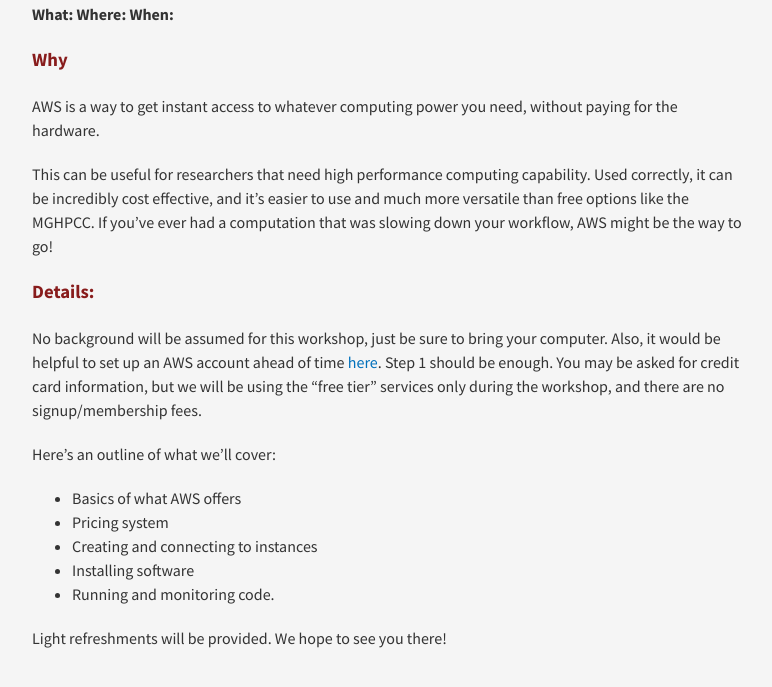
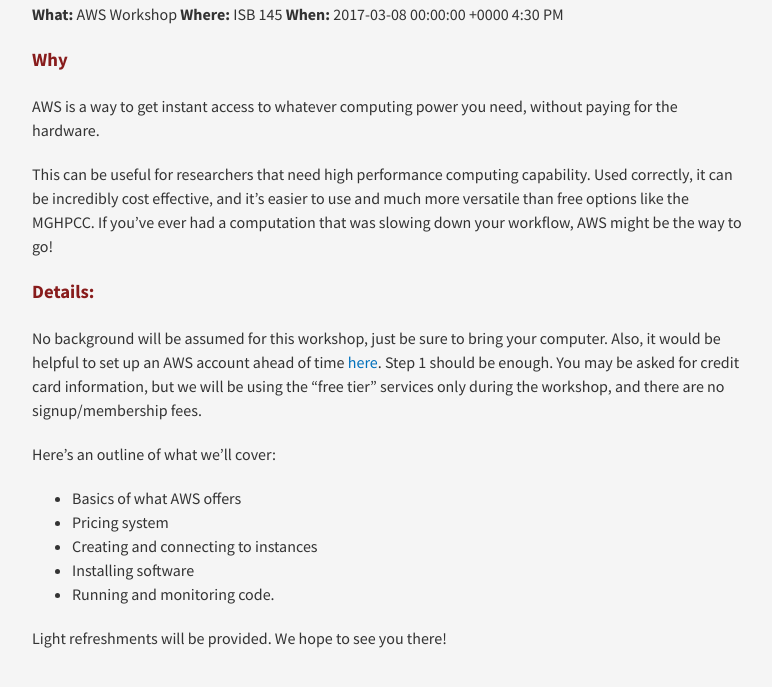
Before and after one commit to gridclub/gridclub.github.io, a Jekyll site: the page built from _events/2017-03-08-AWSWorkshop.md, in a window 1280 px wide, cut to the strip 209-896 px from the top of the page. Shown: the whole strip, without its empty margins (253-1025 px from the left). Built offline with Jekyll 4.4.1, drawn with Linux system fonts in a browser that asks for light colours; nearby versions of some CDN libraries; some of the changed lines change nothing that is shown.

Commit message:
page variables access

```diff
--- a/_events/2017-03-08-AWSWorkshop.md
+++ b/_events/2017-03-08-AWSWorkshop.md
@@ -8,9 +8,9 @@
 url:
 ---
 
-**What:** {{title}}
-**Where:** {{location}}
-**When:** {{date}} {{time}}
+**What:** {{page.title}}
+**Where:** {{page.location}}
+**When:** {{page.date}} {{page.time}}
 
 
 
```
